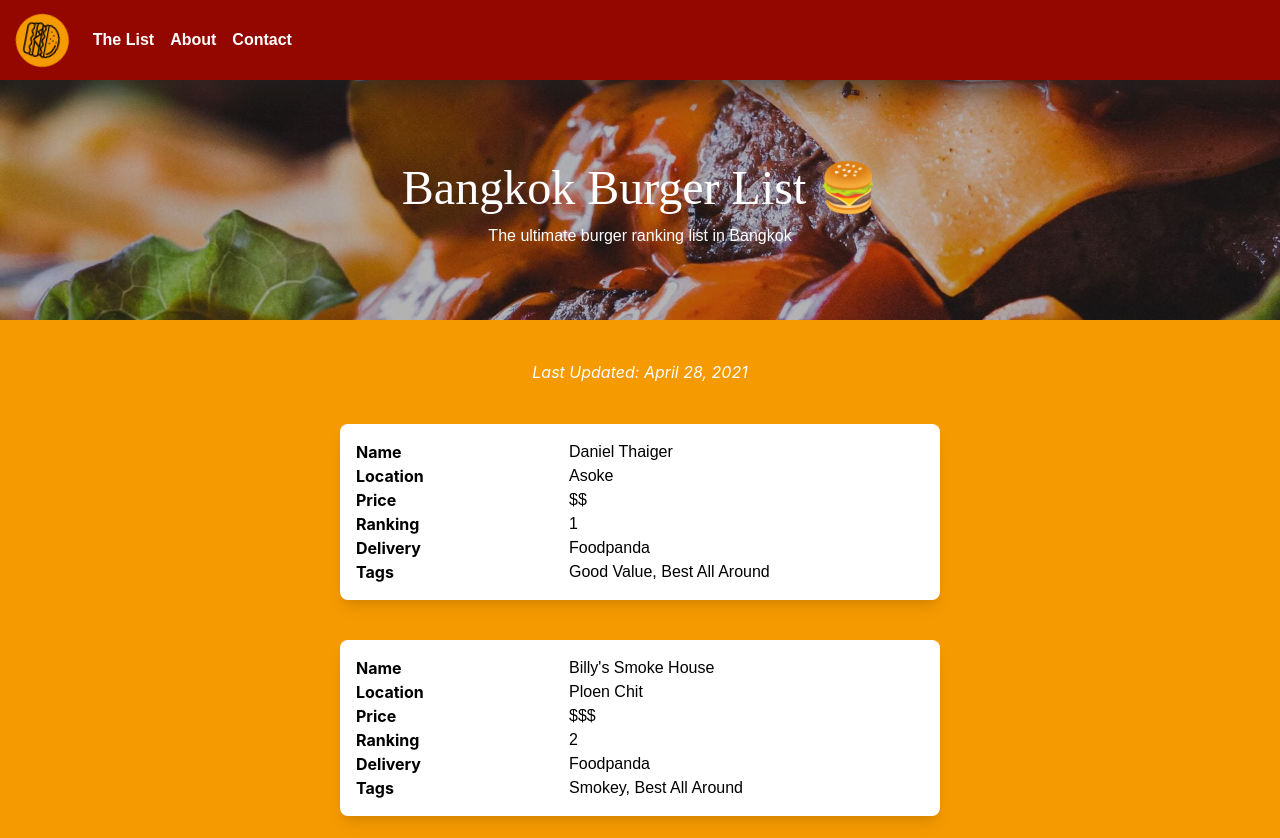
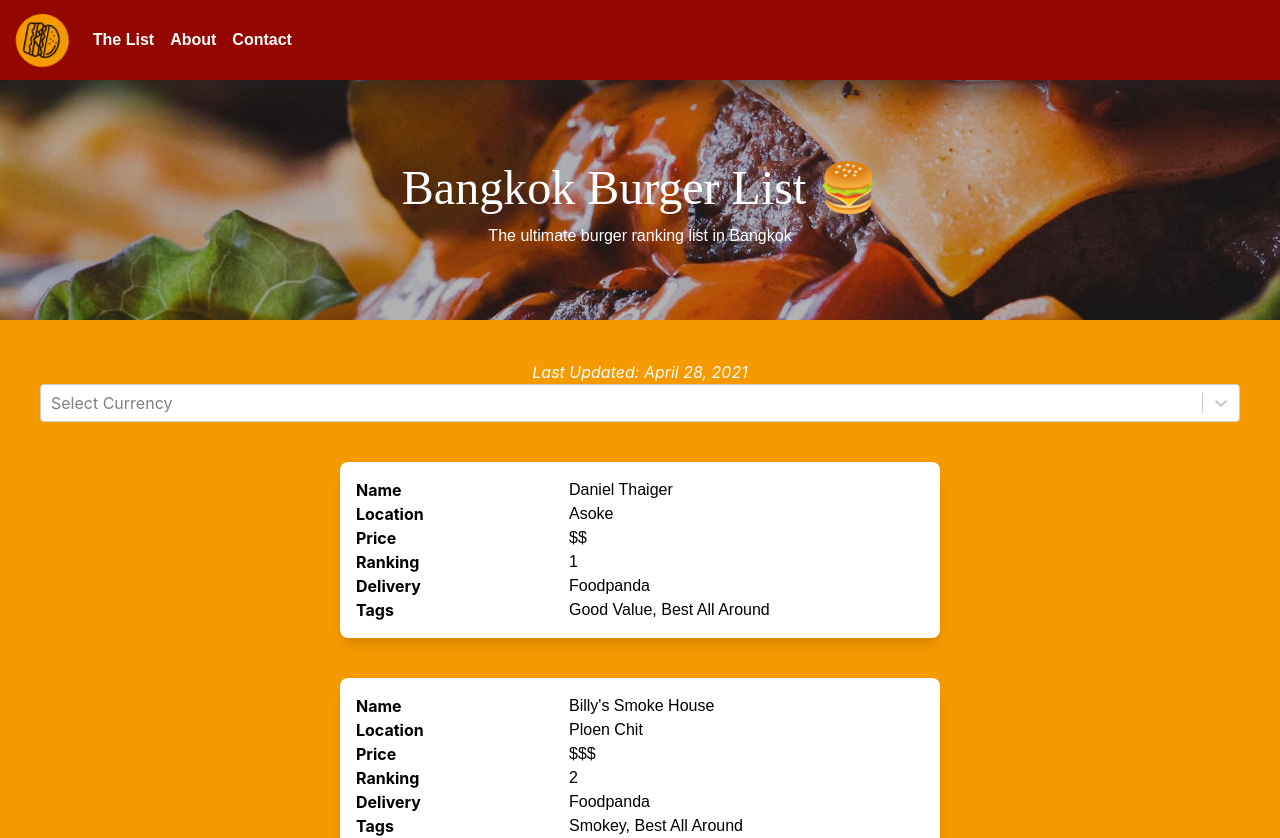
Before and after one commit to elcarp/bangkok-burger-list, a React (Create React App) app: page /#/about in a window 1280 px wide. Shown: the top 838 px of the page. Built offline with nearby package versions, Linux system fonts and the light colour scheme.

Commit message:
install react select

```diff
--- a/package.json
+++ b/package.json
@@ -13,6 +13,7 @@
     "react-dom": "^17.0.2",
     "react-router-dom": "^5.2.0",
     "react-scripts": "4.0.3",
+    "react-select": "^4.3.0",
     "web-vitals": "^1.0.1"
   },
   "scripts": {
@@ -47,6 +48,7 @@
     "@types/react": "^17.0.4",
     "@types/react-dom": "^17.0.3",
     "@types/react-router-dom": "^5.1.7",
+    "@types/react-select": "^4.0.15",
     "autoprefixer": "^9",
     "postcss": "^7",
     "tailwindcss": "npm:@tailwindcss/postcss7-compat",
--- a/src/components/burger_card.tsx
+++ b/src/components/burger_card.tsx
@@ -1,20 +1,16 @@
 import React, { FunctionComponent, useState } from 'react'
+import Select from 'react-select'
 import data from '../api/burger_places.json'
 
 const burgerPlaces = data.burgerPlaces
 const BurgerCard: FunctionComponent = () => {
+	const locationOptions = burgerPlaces.map(({ location }) => {
+		return { label: location, value: location }
+	})
 	const [selectedLocation, setSelectedLocation] = useState<any>()
 
 	const burgerData = burgerPlaces.map(
-		({
-			name,
-			location,
-			price_range,
-			ranking,
-			delivery,
-			tags,
-			description,
-		}: any) => {
+		({ name, location, price_range, ranking, delivery, tags, description }) => {
 			return (
 				<>
 					<div className='bg-white rounded-lg text-left w-full md:w-1/2 mt-10 p-4 shadow-lg mx-auto'>
@@ -38,7 +34,18 @@
 			)
 		}
 	)
-	return <>{burgerData}</>
+	return (
+		<>
+			<Select
+				value={selectedLocation}
+				required={true}
+				options={locationOptions}
+				onChange={setSelectedLocation}
+				placeholder='Select Currency'
+			/>
+			{burgerData}
+		</>
+	)
 }
 
 export default BurgerCard
```
Also changed, not shown: 2 other files (tests, documents, lock files or other folders).
